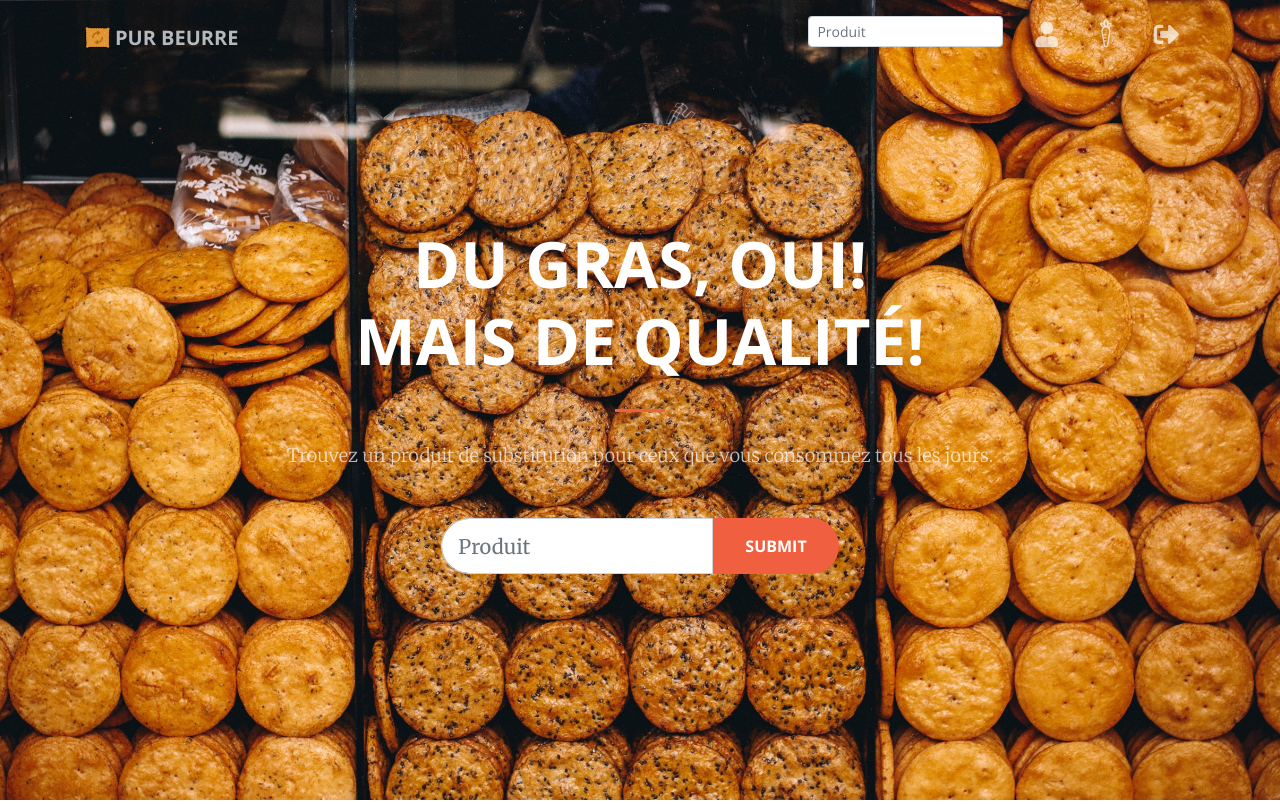
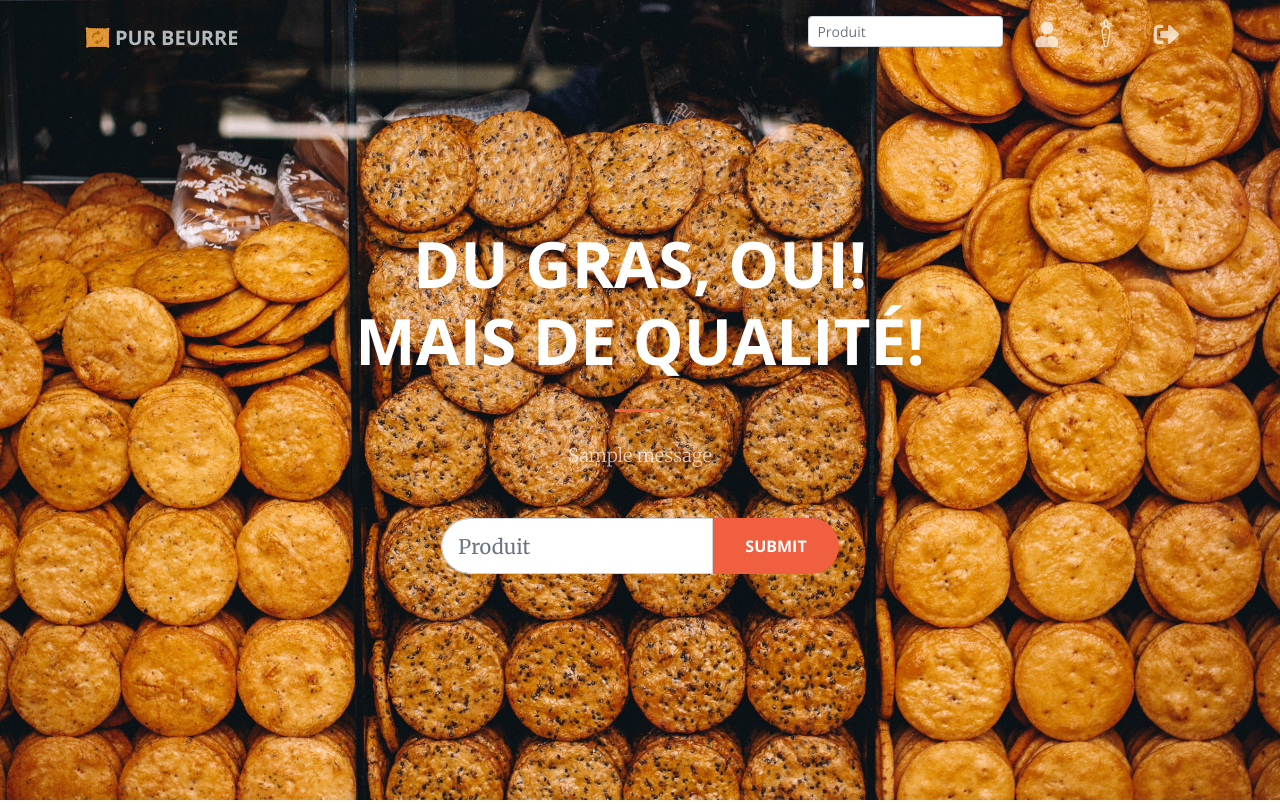
Before and after one commit to pshop/pur_beurre_v2, a Django app: page / in a window 1280 px wide. Shown: the top 804 px of the page. Run offline with Django 3.2, Linux system fonts and the light colour scheme; tables that the repository leaves empty hold one stand-in row (values such as "Sample post"); one stand-in notice (Sample message) is shown; some libraries are stand-ins or nearby versions.

Commit message:
error message when no prods found

```diff
--- a/products/templates/products/index.html
+++ b/products/templates/products/index.html
@@ -13,8 +13,13 @@
                     <hr>
                 </div>
                 <div class="col-lg-8 mx-auto">
-                    <p class="text-faded mb-5">Trouvez un produit de substitution pour ceux que vous consommez tous les
-                        jours.</p>
+                    {% if messages %}
+                        {% for message in messages %}
+                            <p class="text-faded mb-5 {{ message.tags }}">{{ message }}</p>
+                        {% endfor %}
+                    {% else %}
+                        <p class="text-faded mb-5">Trouvez un produit de substitution pour ceux que vous consommez tous les jours.</p>
+                    {% endif %}
                     <div class=".center_div">
                         <form class="form-inline justify-content-center" action="{% url 'search' %}" method="post">
                             <div class="form-group">
--- a/products/views.py
+++ b/products/views.py
@@ -57,7 +57,8 @@ def display_results(request, data):
             'error': False
         })
     else:
-        pass
+        messages.error(request, f"Aucun résultat trouvé pour {data}")
+        return redirect('search')
 
 
 
```
Also changed, not shown: db.sqlite3.
